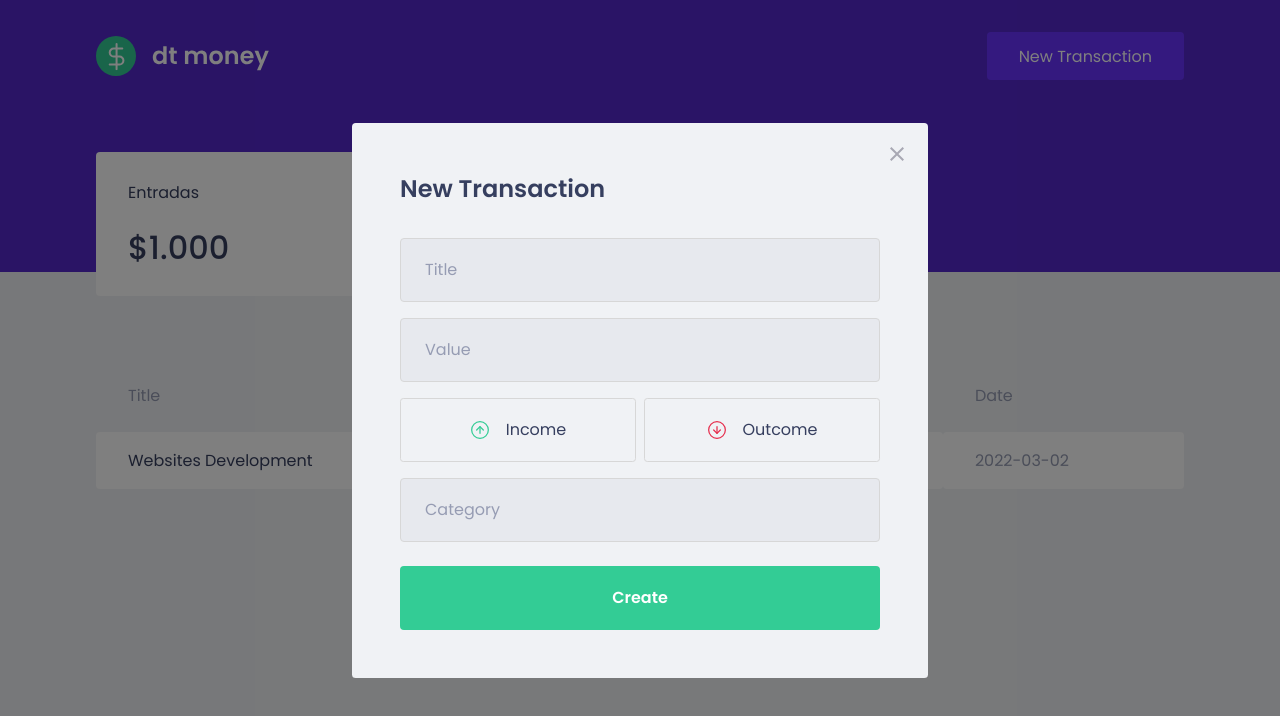
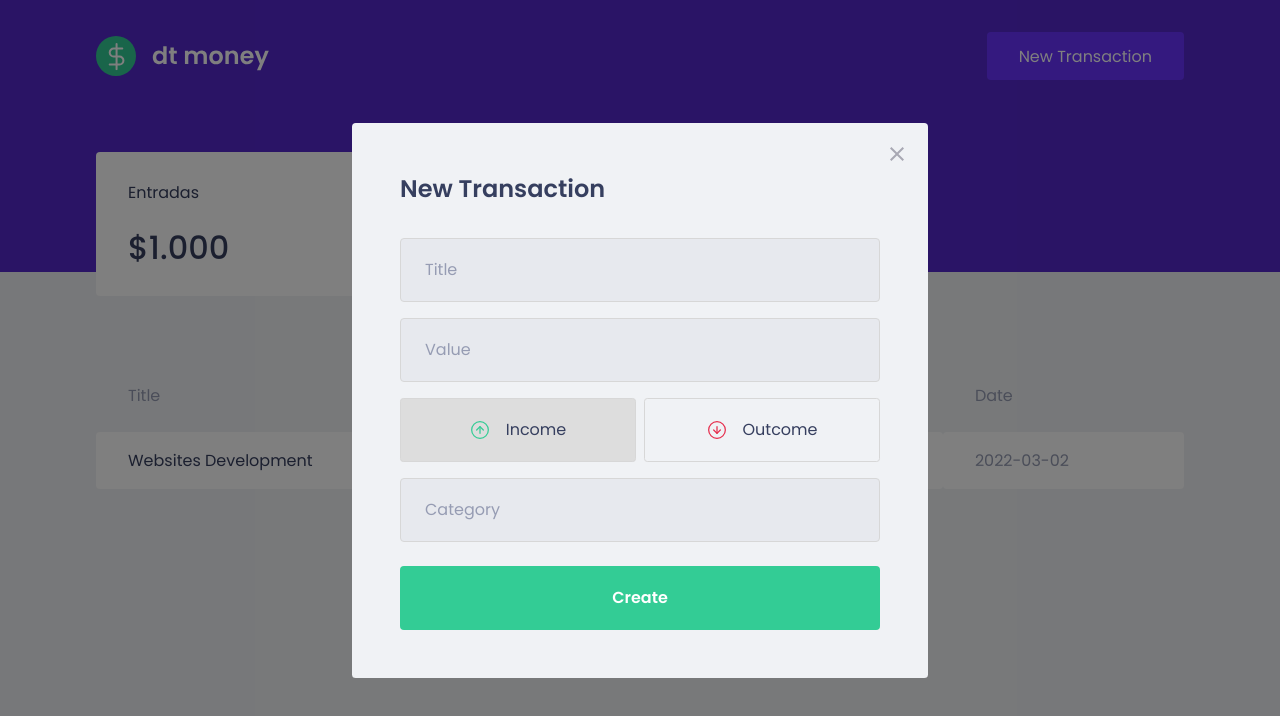
Before and after one commit to davifsroberto/drMoney, a React (Create React App) app: page / in a window 1280 px wide. Both pictures are taken after a click on the button "New Transaction". Shown: the top 716 px of the page. Built offline with nearby package versions, Linux system fonts and the light colour scheme; no server answers; what miragejs would draw is missing.

Commit message:
pass props styled components

```diff
--- a/src/components/NewTransactionModal/index.tsx
+++ b/src/components/NewTransactionModal/index.tsx
@@ -1,6 +1,6 @@
 import Modal from 'react-modal';
 
-import { Container, TransactionTypeContainer } from './styles';
+import { Container, RadioBox, TransactionTypeContainer } from './styles';
 import closeImg from '../../assets/close.svg';
 import incomeImg from '../../assets/income.svg';
 import outcomeImg from '../../assets/outcome.svg';
@@ -35,17 +35,29 @@ export default function NewTransactionModal({
         <input type="number" placeholder="Value" />
 
         <TransactionTypeContainer>
-          <button type="button">
+          <RadioBox
+            onClick={() => {
+              setTypeTransaction('deposit');
+            }}
+            isActive={typeTransaction === 'deposit'}
+            type="button"
+          >
             <img src={incomeImg} alt="Income" />
 
             <span>Income</span>
-          </button>
+          </RadioBox>
 
-          <button type="button">
+          <RadioBox
+            onClick={() => {
+              setTypeTransaction('withdraw');
+            }}
+            isActive={typeTransaction === 'withdraw'}
+            type="button"
+          >
             <img src={outcomeImg} alt="Outcome" />
 
             <span>Outcome</span>
-          </button>
+          </RadioBox>
         </TransactionTypeContainer>
 
         <input type="text" placeholder="Category" />
--- a/src/components/NewTransactionModal/styles.ts
+++ b/src/components/NewTransactionModal/styles.ts
@@ -1,5 +1,9 @@
 import { darken } from 'polished';
 import styled from 'styled-components';
+
+interface RadioBoxProps {
+  isActive: boolean;
+}
 
 export const Container = styled.form`
   h2 {
@@ -51,16 +55,17 @@ export const TransactionTypeContainer = styled.div`
   display: grid;
   grid-template-columns: 1fr 1fr;
   gap: 0.5rem;
+`;
 
-  button {
+export const RadioBox = styled.button<RadioBoxProps>`
   height: 4rem;
   border: 1px solid #d7d7d7;
   border-radius: 0.25em;
-    background: transparent;
   display: flex;
   align-items: center;
   justify-content: center;
   transition: border-color 0.2s;
+  background: ${(props) => (props.isActive ? '#ddd' : 'transparent')};
 
   &:hover {
     border-color: ${darken(0.3, '#d7d7d7')};
@@ -77,5 +82,4 @@ export const TransactionTypeContainer = styled.div`
     font-size: 1rem;
     color: var(--text-title);
   }
-  }
 `;
```
Lines whose indentation alone changed are shown as unchanged.
